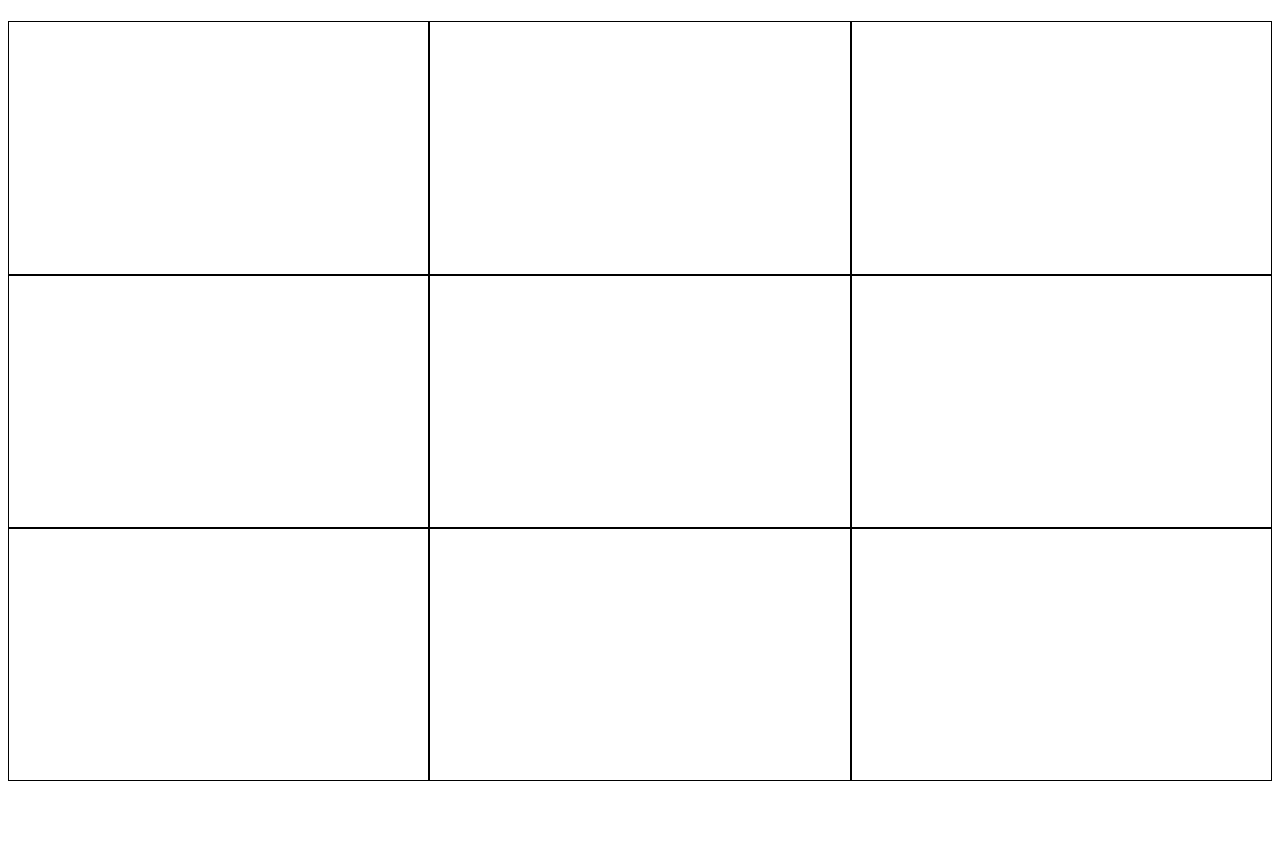
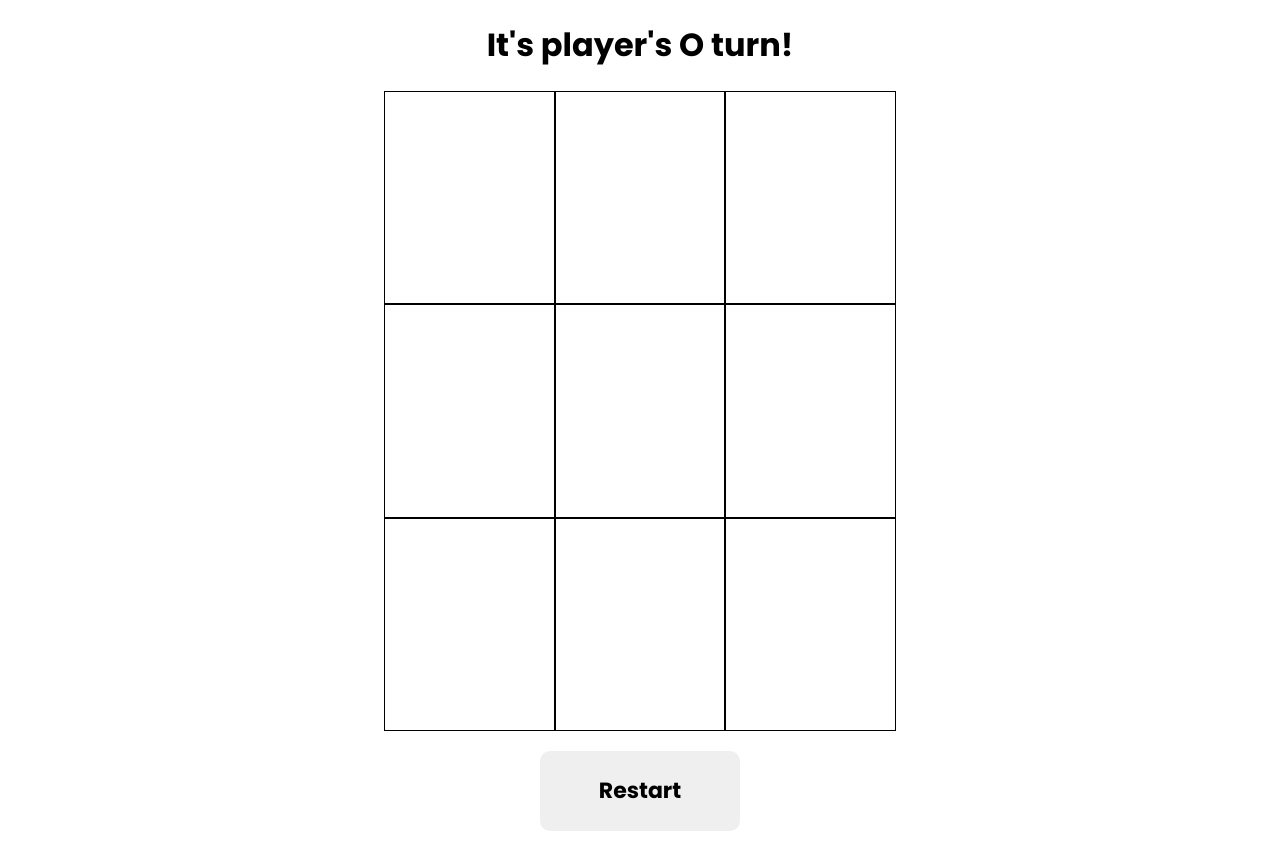
Before and after one commit to tiagoheras/tic-tac-toe, a plain HTML site: page index.html in a window 1280 px wide. Before the commit the page ends 800 px from the top, so only its background shows below. Drawn offline with Linux system fonts and the light colour scheme.

Commit message:
finished product

```diff
--- a/index.html
+++ b/index.html
@@ -1,24 +1,31 @@
 <!DOCTYPE html>
 <html lang="en">
+
 <head>
     <meta charset="UTF-8">
     <meta name="viewport" content="width=device-width, initial-scale=1.0">
+    <link rel="preconnect" href="https://fonts.gstatic.com">
+    <link href="https://fonts.googleapis.com/css2?family=Poppins:wght@400;700&display=swap" rel="stylesheet">
+
     <link rel="stylesheet" href="style.css">
     <title>Document</title>
 </head>
+
 <body>
-    <h1 id="turn-indicator"></h1>
+    <h1>It's player's O turn!</h1>
     <div id="grid">
-        <div data-index="0" class="square"></div>
-        <div data-index="1" class="square"></div>
-        <div data-index="2" class="square"></div>
-        <div data-index="3" class="square"></div>
-        <div data-index="4" class="square"></div>
-        <div data-index="5" class="square"></div>
-        <div data-index="6" class="square"></div>
-        <div data-index="7" class="square"></div>
-        <div data-index="8" class="square"></div>
+        <div class="field"></div>
+        <div class="field"></div>
+        <div class="field"></div>
+        <div class="field"></div>
+        <div class="field"></div>
+        <div class="field"></div>
+        <div class="field"></div>
+        <div class="field"></div>
+        <div class="field"></div>
     </div>
+    <button>Restart</button>
     <script src="main.js"></script>
 </body>
+
 </html>
--- a/main.js
+++ b/main.js
@@ -0,0 +1,132 @@
+const Gameboard = (function () {
+
+    let gameboardArray = ["", "", "", "", "", "", "", "", ""];
+
+    const getGameboard = () => {
+        return gameboardArray;
+    }
+
+    const setField = (fieldIndex, sign) => {
+        if (gameboardArray[fieldIndex] !== '') {
+            return;
+        } else {
+            gameboardArray[fieldIndex] = sign;
+        }
+    }
+
+    const getField = (fieldIndex) => {
+        return gameboardArray[fieldIndex];
+    }
+
+    const restart = () => {
+        gameboardArray = ["", "", "", "", "", "", "", "", ""];
+    }
+
+    return { setField, getField, getGameboard, restart }
+})()
+
+const Player = (sign) => {
+    this.sign = sign;
+
+    const getSign = () => {
+        return sign;
+    }
+
+    return { getSign }
+}
+
+const DisplayController = (function () {
+    const fields = document.querySelectorAll('div[class="field"]');
+    const header = document.querySelector('h1');
+    const restartBtn = document.querySelector('button');
+
+    const updateHeader = (message) => {
+        header.innerText = message;
+    }
+
+    const renderGameboard = () => {
+        const gameboardArray = Gameboard.getGameboard();
+        fields.forEach((field, index) => {
+            field.textContent = gameboardArray[index];
+        })
+    }
+
+    fields.forEach((field, index) => {
+        field.addEventListener('click', () => {
+            if (!Game.getIsOver() && field.textContent === '') {
+                Game.playRound(index);
+                renderGameboard();
+            }
+        })
+    })
+
+    restartBtn.addEventListener('click', () => {
+        Game.reset()
+        renderGameboard();
+    })
+
+    return { renderGameboard, updateHeader }
+
+})()
+
+const Game = (function () {
+    const player1 = Player('X');
+    const player2 = Player('O');
+
+    let round = 0;
+    let isOver = false;
+
+    const getCurrentPlayerSign = () => {
+        if (round % 2 === 1) {
+            return player1.getSign();
+        } else {
+            return player2.getSign();
+        }
+    }
+
+    const playRound = (fieldIndex) => {
+        Gameboard.setField(fieldIndex, getCurrentPlayerSign());
+        if (checkWinner(fieldIndex)) {
+            DisplayController.updateHeader(`Player ${getCurrentPlayerSign()} is the winner!`);
+            isOver = true;
+            return;
+        }
+        if (round === 8) {
+            DisplayController.updateHeader("It's a tie!");
+            isOver = true;
+            return;
+        }
+        round++
+        DisplayController.updateHeader(`It's player's ${getCurrentPlayerSign()} turn!`)
+    }
+
+    const checkWinner = (fieldIndex) => {
+        const winningPatterns = [
+            [0, 1, 2],
+            [3, 4, 5],
+            [6, 7, 8],
+            [0, 3, 6],
+            [1, 4, 7],
+            [2, 5, 8],
+            [0, 4, 8],
+            [2, 4, 6],
+        ];
+        return winningPatterns.filter(combination => combination.includes(fieldIndex)).some(possibleCombination => possibleCombination.every(index => Gameboard.getField(index) === getCurrentPlayerSign()))
+    }
+
+    const getIsOver = () => {
+        return isOver;
+    }
+
+    const reset = () => {
+        Gameboard.restart();
+        round = 0;
+        isOver = false;
+        DisplayController.updateHeader(`It's player's ${getCurrentPlayerSign()} turn!`);
+    }
+
+    return { playRound, getIsOver, getCurrentPlayerSign, reset }
+
+})()
+
+DisplayController.renderGameboard();
--- a/style.css
+++ b/style.css
@@ -1,15 +1,43 @@
+body {
+    text-align: center;
+    margin: 0;
+    padding: 0;
+    font-family: 'Poppins';
+
+}
+
 #grid {
     display: grid;
     grid-template-columns: repeat(3, 1fr);
-    height: 95vh;
+    grid-template-rows: repeat(3, 1fr);
+    height: 80vh;
+    width: 40vw;
+    margin: auto;
 }
 
-.square {
+.field {
     border: 1px solid black;
     border-collapse: collapse;
     display: flex;
     justify-content: center;
     align-items: center;
     font-size: 64px;
-    font-family: 'sans-serif';
+    padding: 0;
 }
+
+button {
+    height: 80px;
+    width: 200px;
+    margin: 20px 0;
+    border: none;
+    border-radius: 10px;
+    font-size: 22px;
+    font-weight: bold;
+    font-family: 'Poppins';
+    cursor: pointer;
+
+}
+
+button:hover {
+    box-shadow: 5px 5px 10px #d3d3d3;
+}
```
